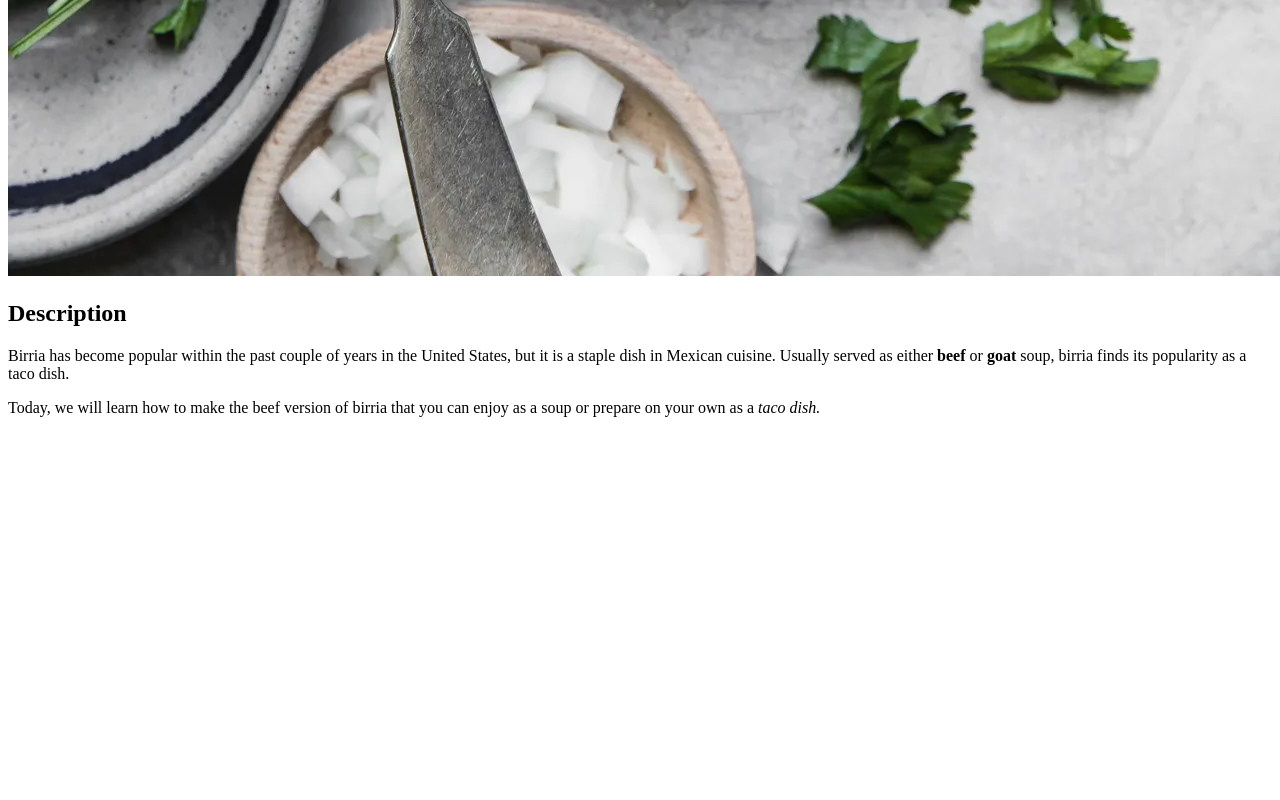
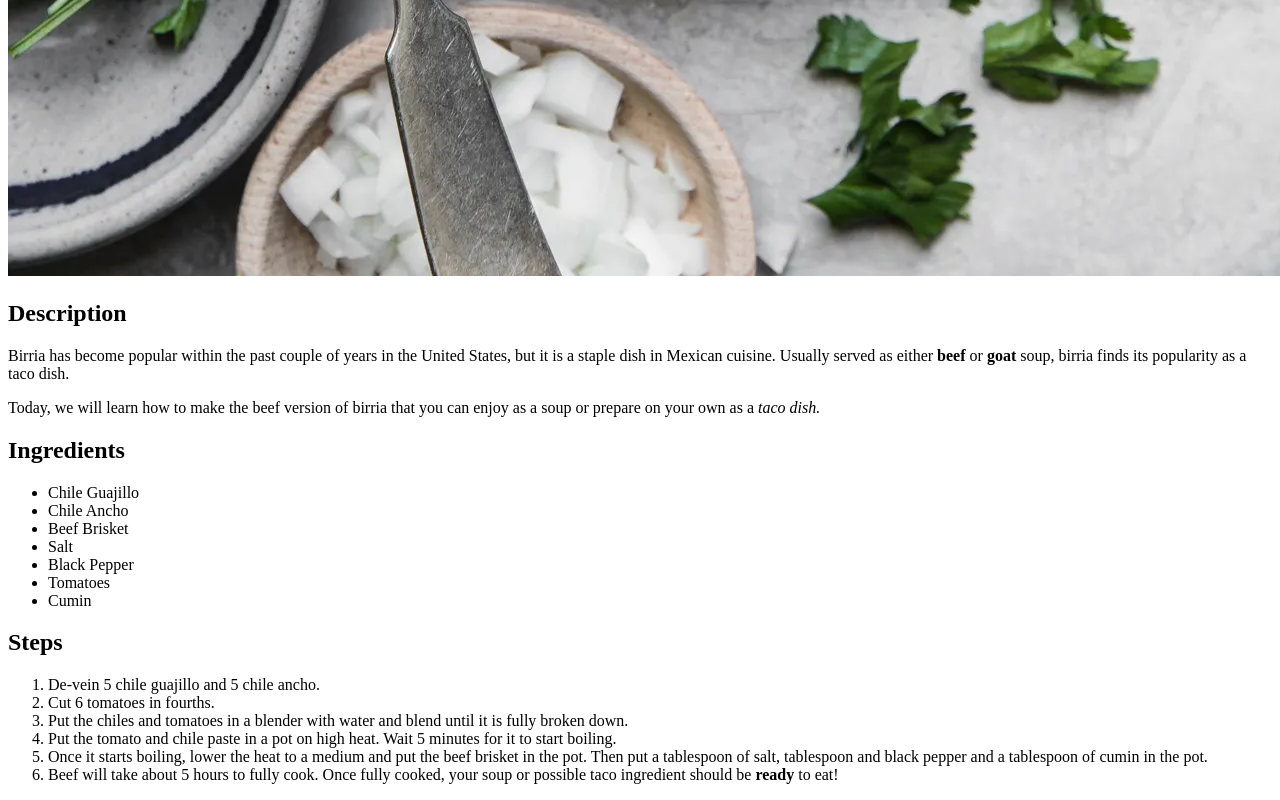
Before and after one commit to AlejandraO1/odin-recipes, a plain HTML site: page recipes/birria.html in a window 1280 px wide. Shown: the part 1750-2550 px from the top of the page. Before the commit the page ends 2183 px from the top, so only its background shows below. Drawn offline with Linux system fonts and the light colour scheme.

Commit message:
Added an ingredients list as well as steps for birria html file

```diff
--- a/recipes/birria.html
+++ b/recipes/birria.html
@@ -9,5 +9,25 @@
     <h2> Description</h2>
     <p> Birria has become popular within the past couple of years in the United States, but it is a staple dish in Mexican cuisine. Usually served as either <strong>beef</strong> or <strong>goat</strong> soup, birria finds its popularity as a taco dish. </p>
     <p> Today, we will learn how to make the beef version of birria that you can enjoy as a soup or prepare on your own as a <em>taco dish.</em></p>
+    <h2>Ingredients</h2>
+    <ul>
+        <li> Chile Guajillo</li>
+        <li> Chile Ancho</li>
+        <li> Beef Brisket</li>
+        <li> Salt </li>
+        <li> Black Pepper </li>
+        <li> Tomatoes</li>
+        <li> Cumin </li>
+    </ul>
+    <h2> Steps </h2>
+    <ol>
+        <li> De-vein 5 chile guajillo and 5 chile ancho.</li>
+        <li> Cut 6 tomatoes in fourths.</li>
+        <li> Put the chiles and tomatoes in a blender with water and blend until it is fully broken down.</li>
+        <li> Put the tomato and chile paste in a pot on high heat. Wait 5 minutes for it to start boiling.</li>
+        <li> Once it starts boiling, lower the heat to a medium and put the beef brisket in the pot. Then put a tablespoon of salt, tablespoon and black pepper and a tablespoon of cumin in the pot. </li>
+        <li> Beef will take about 5 hours to fully cook. Once fully cooked, your soup or possible taco ingredient should be <strong>ready</strong> to eat! </li>
+    </ol>
+
 </body>
 </html>
```
